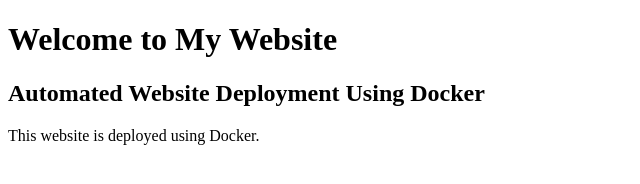
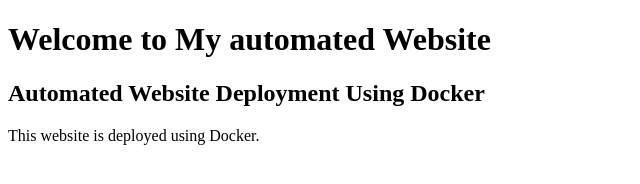
Before and after one commit to NavyaShree1508/automated-website, a plain HTML site: page index.html in a window 1280 px wide. Shown: the whole page, without its empty margins (0-640 px from the left). Drawn offline with Linux system fonts and the light colour scheme.

```diff
--- a/index.html
+++ b/index.html
@@ -5,7 +5,7 @@
 </head>
 
 <body>
-    <h1>Welcome to My Website</h1>
+    <h1>Welcome to My automated Website</h1>
     <h2>Automated Website Deployment Using Docker</h2>
     <p>This website is deployed using Docker.</p>
 </body>
```
